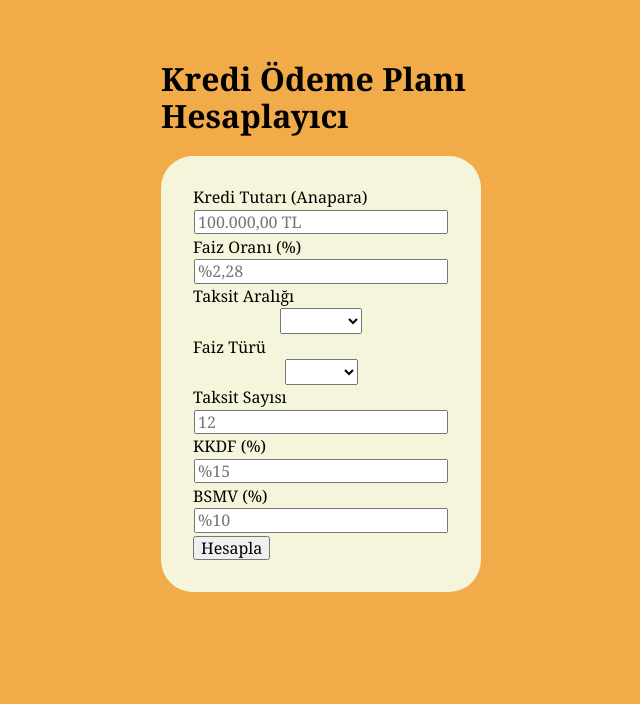
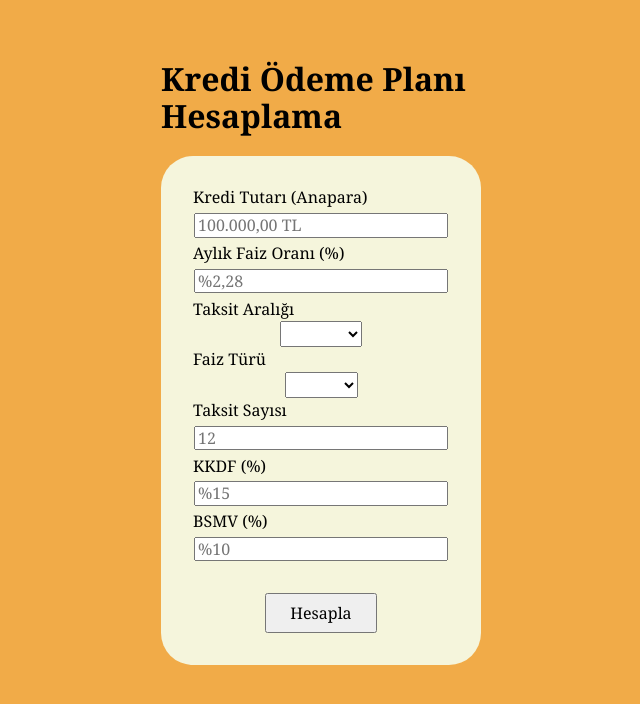
Before and after one commit to wspawned/repayment-schedule-fimple-final-react-case, a React (Create React App) app: page / in a window 1280 px wide. Shown: the top 704 px of the page, without its empty margins (319-959 px from the left). Built offline with nearby package versions, Linux system fonts and the light colour scheme.

Commit message:
interest period derivation

```diff
--- a/src/App.js
+++ b/src/App.js
@@ -5,13 +5,13 @@ const App = () => {
   const [principal, setPrincipal] = useState("");
   const [interestRate, setInterestRate] = useState("");
   const [paymentPeriod, setPaymentPeriod] = useState("");
+  const [interestType,setInterestType] = useState("");
   const [numberOfInstallments, setNumberOfInstallments] = useState("");
   const [kkdfTax, setKkdfTax] = useState("");
   const [bsmvTax, setBsmvTax] = useState("");
   const [tableInfo, setTableInfo] = useState([]);
-  const [interestType,setInterestType] = useState("");
 
-  const FREQUENCY = ["aylık", "yıllık", "haftalık"];
+  const PAYMENT_FREQUENCY = ["aylık", "yıllık", "haftalık"];
   const INTEREST_TYPE = ["bileşik","basit"];
 
   const compute = () => {
@@ -20,11 +20,16 @@ const App = () => {
     const principalValue = Number(principal);
     const kkdf = Number(kkdfTax) / 100;
     const bsmv = Number(bsmvTax) / 100;
+    const MonthlyInterestTaxRate = rate * (1 + kkdf + bsmv);
+    let appliedInterestRateDuePeriod = 0;
+    if(paymentPeriod==="haftalık") appliedInterestRateDuePeriod = MonthlyInterestTaxRate/4;
+    else if(paymentPeriod==="yıllık") appliedInterestRateDuePeriod = MonthlyInterestTaxRate*12;
+    else appliedInterestRateDuePeriod = MonthlyInterestTaxRate;
 
-    const appliedInterestRate = rate * (1 + kkdf + bsmv);
-    const installment = (appliedInterestRate * principalValue) / (1 - Math.pow(1 + appliedInterestRate, -numberOfPayment));
 
     const paymentsList = [];
+
+    const installment = (appliedInterestRateDuePeriod * principalValue) / (1 - Math.pow(1 + appliedInterestRateDuePeriod, -numberOfPayment));
     let remainingPrincipal = principalValue;
     let totalInterestPayment = 0;
     let totalTaxPayment = 0;
@@ -56,12 +61,13 @@ const App = () => {
         totalPayment: totalPayment,
       });
     }
+
     setTableInfo(paymentsList);
   };
 
   return (
     <div>
-      <h1>Kredi Ödeme Planı Hesaplayıcı</h1>
+      <h1>Kredi Ödeme Planı Hesaplama</h1>
       <form
         className="user-inputs"
         onSubmit={(e) => {
@@ -82,7 +88,7 @@ const App = () => {
           ></input>
         </label>
         <label>
-          Faiz Oranı (%)
+          Aylık Faiz Oranı (%)
           <input
             type="number"
             placeholder="%2,28"
@@ -101,7 +107,7 @@ const App = () => {
             onBlur={(e) => setPaymentPeriod(e.target.value)}
           >
             <option/>
-            {FREQUENCY.map((option) => (
+            {PAYMENT_FREQUENCY.map((option) => (
               <option key={option} value={option}>
                 {option}
               </option>
--- a/src/index.css
+++ b/src/index.css
@@ -29,8 +29,8 @@ label {
 label > input {
   margin: auto;
   display:block;
-  margin-top: .2em;
-  margin-bottom: .2em;
+  margin-top: .4em;
+  margin-bottom: .4em;
 }
 
 select {
@@ -52,3 +52,11 @@ th {
 td {
   text-align: center;
 }
+
+button {
+  display: block;
+  margin: auto;
+  margin-top: 2em;
+  height: 2.5em;
+  width: 7em;
+}
```
